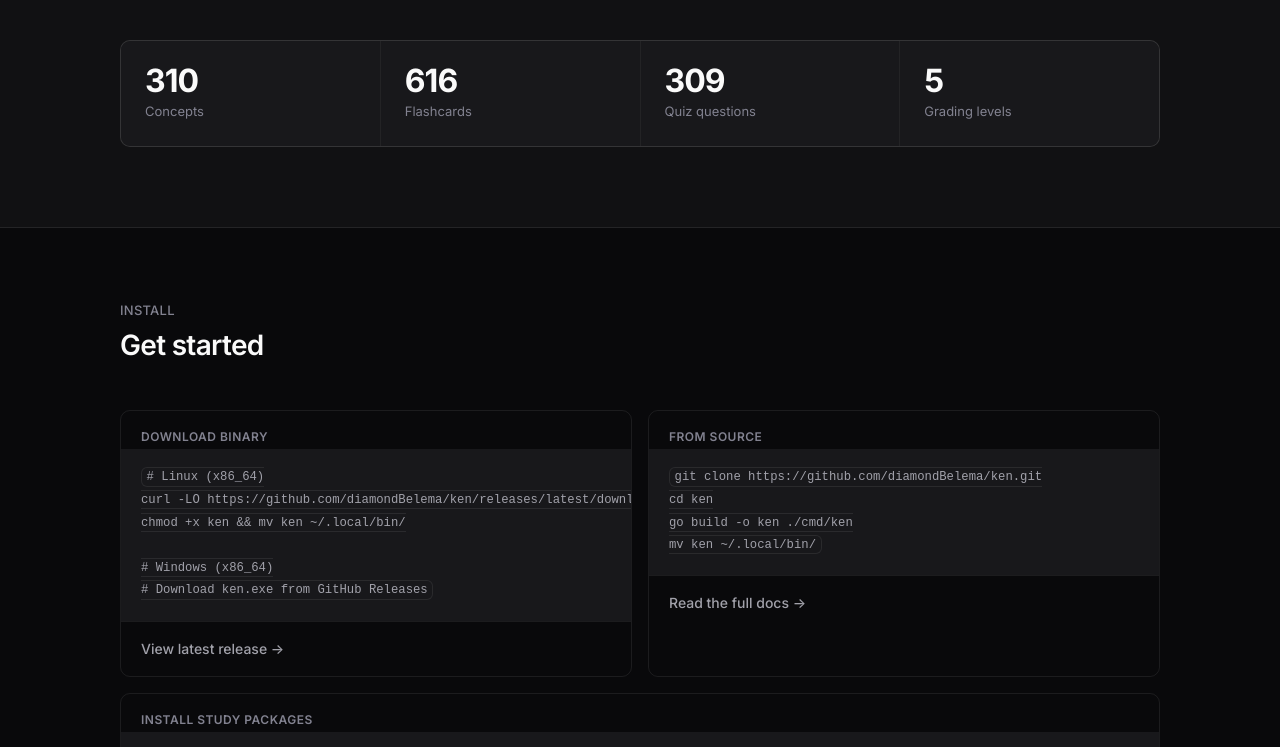
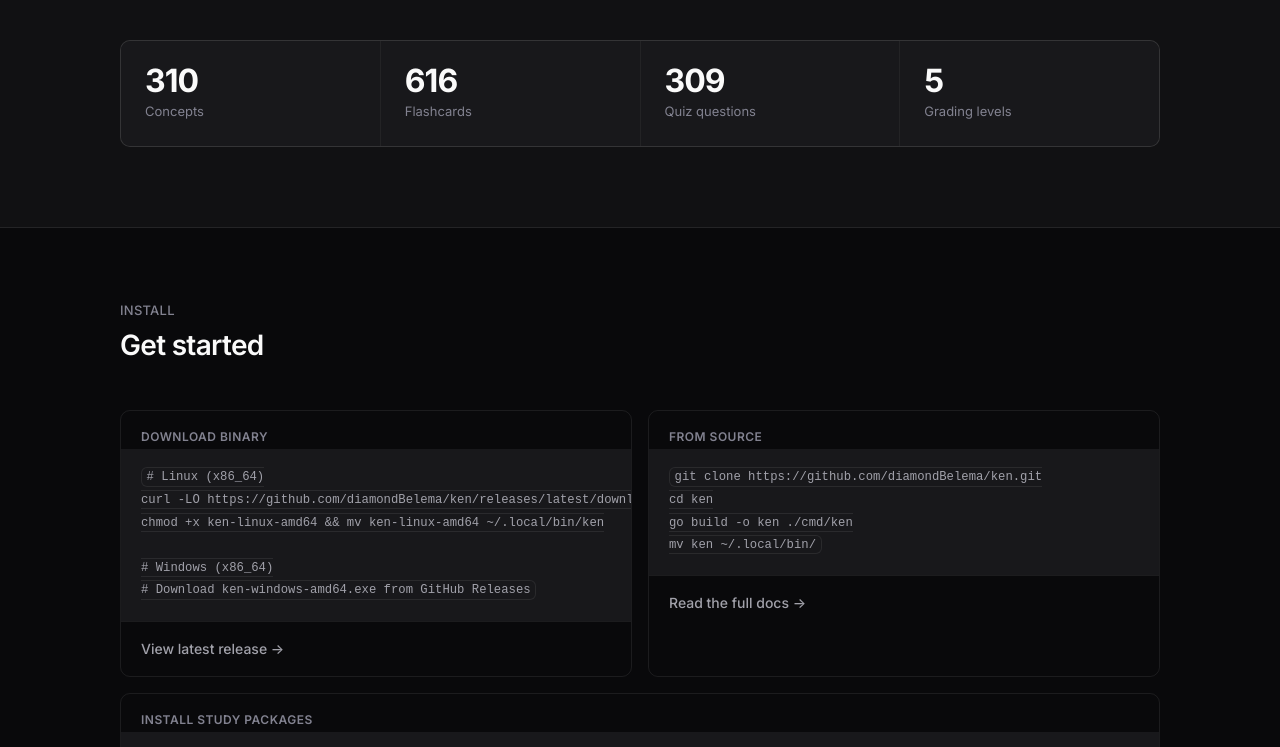
Before and after one commit to diamondBelema/ken, a plain HTML site: page docs/index.html in a window 1280 px wide. Shown: the part 1930-2677 px from the top of the page. Drawn offline with Linux system fonts and the light colour scheme; a web font is replaced by a local one.

Commit message:
fix: update binary names in website and README to match release artifacts

```diff
--- a/docs/index.html
+++ b/docs/index.html
@@ -43,7 +43,7 @@
           <p class="hero__sub">Markdown flashcards with Bayesian confidence tracking. Your content folder stays read-only. Progress lives in your state directory.</p>
 
           <div class="install-pill">
-            <span class="install-pill__cmd" id="install-cmd">curl -LO https://github.com/diamondBelema/ken/releases/latest/download/ken && chmod +x ken</span>
+            <span class="install-pill__cmd" id="install-cmd">curl -LO https://github.com/diamondBelema/ken/releases/latest/download/ken-linux-amd64 && chmod +x ken-linux-amd64 && mv ken-linux-amd64 ken</span>
             <button class="install-pill__copy" id="copy-btn" type="button" aria-label="Copy install command">Copy</button>
           </div>
         </div>
@@ -188,11 +188,11 @@
         <div class="install-block">
           <div class="install-block__label">Download binary</div>
           <pre><code># Linux (x86_64)
-curl -LO https://github.com/diamondBelema/ken/releases/latest/download/ken
-chmod +x ken && mv ken ~/.local/bin/
+curl -LO https://github.com/diamondBelema/ken/releases/latest/download/ken-linux-amd64
+chmod +x ken-linux-amd64 && mv ken-linux-amd64 ~/.local/bin/ken
 
 # Windows (x86_64)
-# Download ken.exe from GitHub Releases</code></pre>
+# Download ken-windows-amd64.exe from GitHub Releases</code></pre>
           <a class="install-block__link" href="https://github.com/diamondBelema/ken/releases/latest">View latest release &rarr;</a>
         </div>
         <div class="install-block">
```
Also changed, not shown: docs/docs.html (+4 -4 lines), 1 other file.
